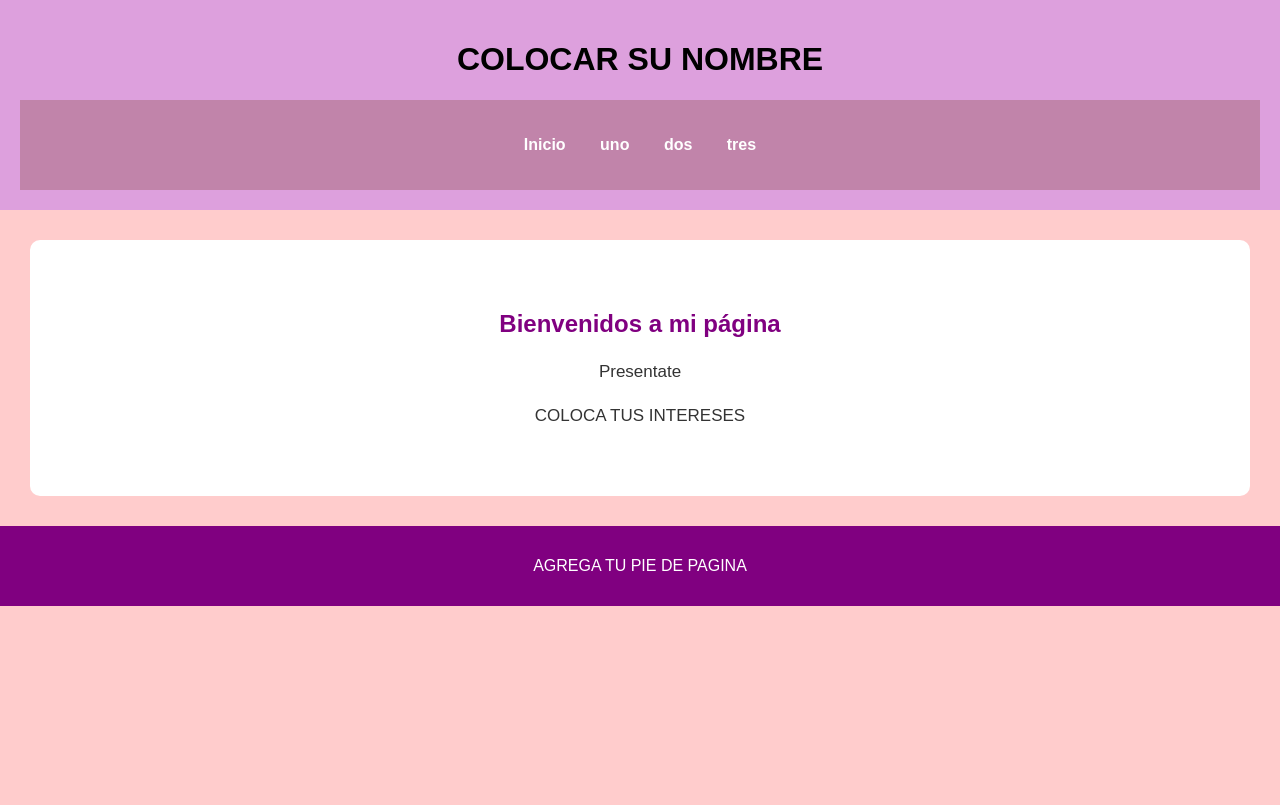
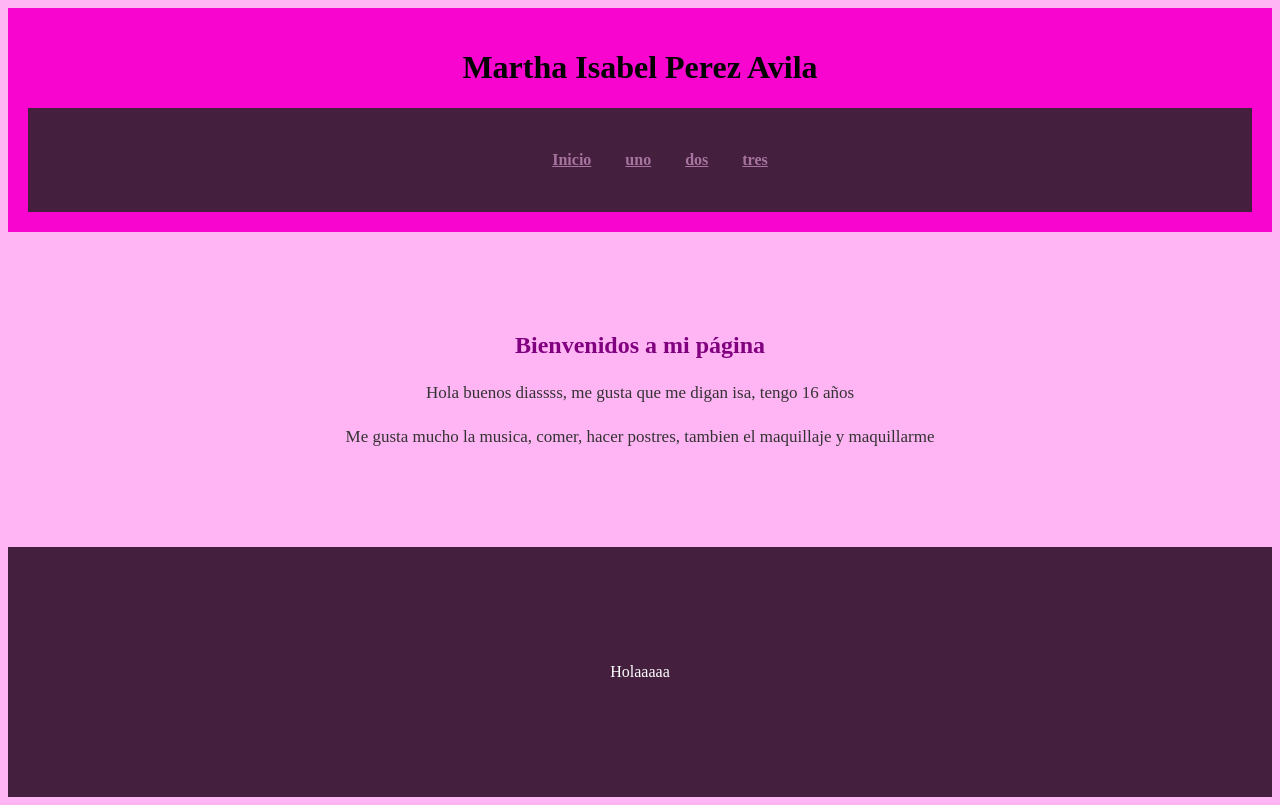
Before and after one commit to avlbel45/MIPA, a Django app: template perez/templates/perez/inicio.html in a window 1280 px wide. Before the commit the page ends 606 px from the top, so only its background shows below. Run offline with Django 5.2, Linux system fonts and the light colour scheme; the template is opened without the code that fills it, so the values that code supplies are empty.

Commit message:
Agre estilos en el navegador editando .html .css

```diff
--- a/perez/static/perez/estilos.css
+++ b/perez/static/perez/estilos.css
@@ -1,13 +1,13 @@
 body {
-    font-family: Arial, sans-serif;
-    margin: 0;
-    background-color: #ffcccc;
+    font-family: •"Times New Roman", Georgia, serif;
+    margin:1000;
+    background-color: #ffb4f3;
     color: #333;
 }
 
 /* ENCABEZADO */
 header {
-    background-color: plum;
+    background-color: #f806d0;
     color: black;
     text-align: center;
     padding: 20px;
@@ -15,12 +15,12 @@ header {
 
 /* MENÚ */
 nav {
-    background-color: #c184aa;
-    padding: 10px;
+    background-color: #441f3e;
+    padding: 17px;
 }
 nav ul {
     list-style: none;
-    padding: 0;
+    padding: 15;
 }
 
 nav li {
@@ -29,18 +29,18 @@ nav li {
 }
 
 nav a {
-    color: white;
-    text-decoration: none;
+    color: rgb(167, 115, 160);
+    text-decoration: "Brush Script MT", cursive;
     font-weight: bold;
 }
 
 nav a:hover {
-    color: #ffcccc;
+    color: #c79eb1;
 }
 
 /* CONTENIDO PRINCIPAL */
 .bienvenida {
-    background-color: white;
+    background-color: #ffb4f3;
     text-align: center;
     padding: 50px 20px;
     margin: 30px;
@@ -58,8 +58,8 @@ nav a:hover {
 
 /* PIE DE PÁGINA */
 footer {
-    background-color: purple;
+    background-color: #441f3e;
     color: white;
     text-align: center;
-    padding: 15px;
+    padding: 100px;
 }
--- a/perez/templates/perez/inicio.html
+++ b/perez/templates/perez/inicio.html
@@ -4,16 +4,16 @@
 <head>
     <meta charset="UTF-8">
     <meta name="viewport" content="width=device-width, initial-scale=1.0">
-    <title>COLOCAR TITULO</title>
+    <title>Holissss</title>
 
-    <link rel="stylesheet" href="{% static 'apellido/estilos.css' %}">
+    <link rel="stylesheet" href="{% static 'perez/estilos.css' %}">
 </head>
 
 <body>
 
     <!-- ENCABEZADO -->
     <header>
-        <h1>COLOCAR SU NOMBRE</h1>
+        <h1>Martha Isabel Perez Avila</h1>
 
         <!-- MENÚ DE NAVEGACIÓN -->
         <nav>
@@ -22,6 +22,8 @@
                 <li><a href="#">uno</a></li>
                 <li><a href="#">dos</a></li>
                 <li><a href="#">tres</a></li>
+
+
             </ul>
         </nav>
     </header>
@@ -33,18 +35,18 @@
             <h2>Bienvenidos a mi página</h2>
 
             <p>
-                Presentate
+                Hola buenos diassss, me gusta que me digan isa, tengo 16 años
             </p>
 
             <p>
-                COLOCA TUS INTERESES
+                Me gusta mucho la musica, comer, hacer postres, tambien el maquillaje y maquillarme
             </p>
         </section>
     </main>
 
     <!-- PIE DE PÁGINA -->
     <footer>
-        <p>AGREGA TU PIE DE PAGINA</p>
+        <p>Holaaaaa</p>
     </footer>
 
 </body>
```
